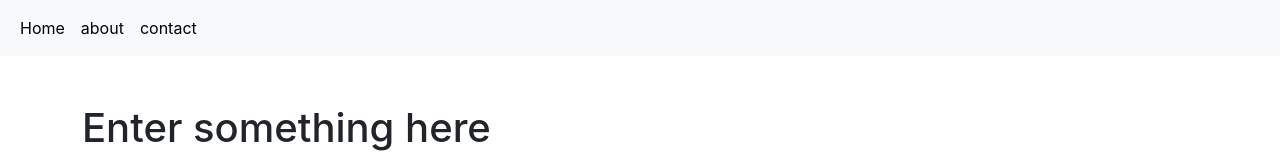
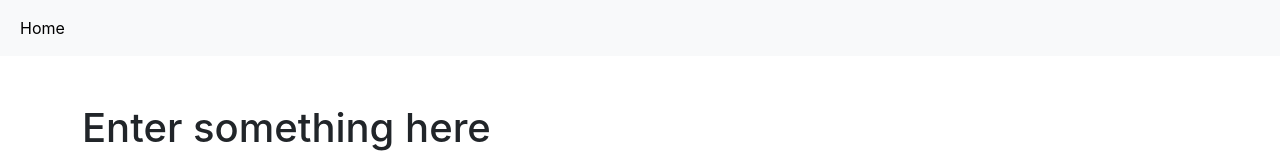
Before and after one commit to toshankanwar/text-analyzer, a React (Create React App) app: page / in a window 1280 px wide. Shown: the top 160 px of the page. Built offline with nearby package versions, Linux system fonts and the light colour scheme.

Commit message:
Update Navbar.js

```diff
--- a/src/components/Navbar.js
+++ b/src/components/Navbar.js
@@ -14,12 +14,7 @@ export default function Navbar() {
         <li className="nav-item">
           <NavLink className="nav-link active" aria-current="page"to="/">Home</NavLink>
         </li>
-       <li className="nav-item">
-          <NavLink className="nav-link active" aria-current="page"to="/about">about</NavLink>
-        </li>
-       <li className="nav-item">
-          <NavLink className="nav-link active" aria-current="page"to="/contactus">contact</NavLink>
-        </li>
+
 
 
       </ul>
```
